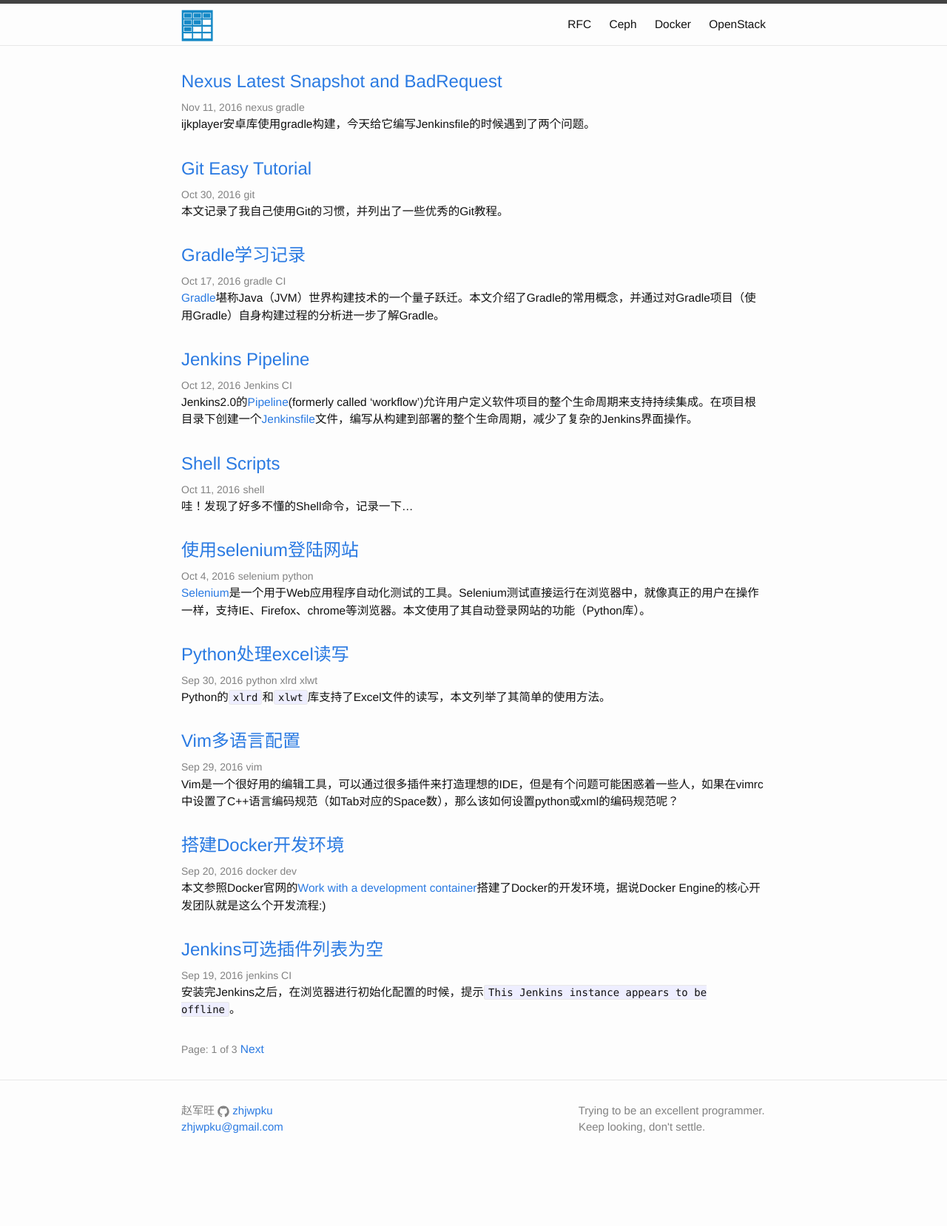
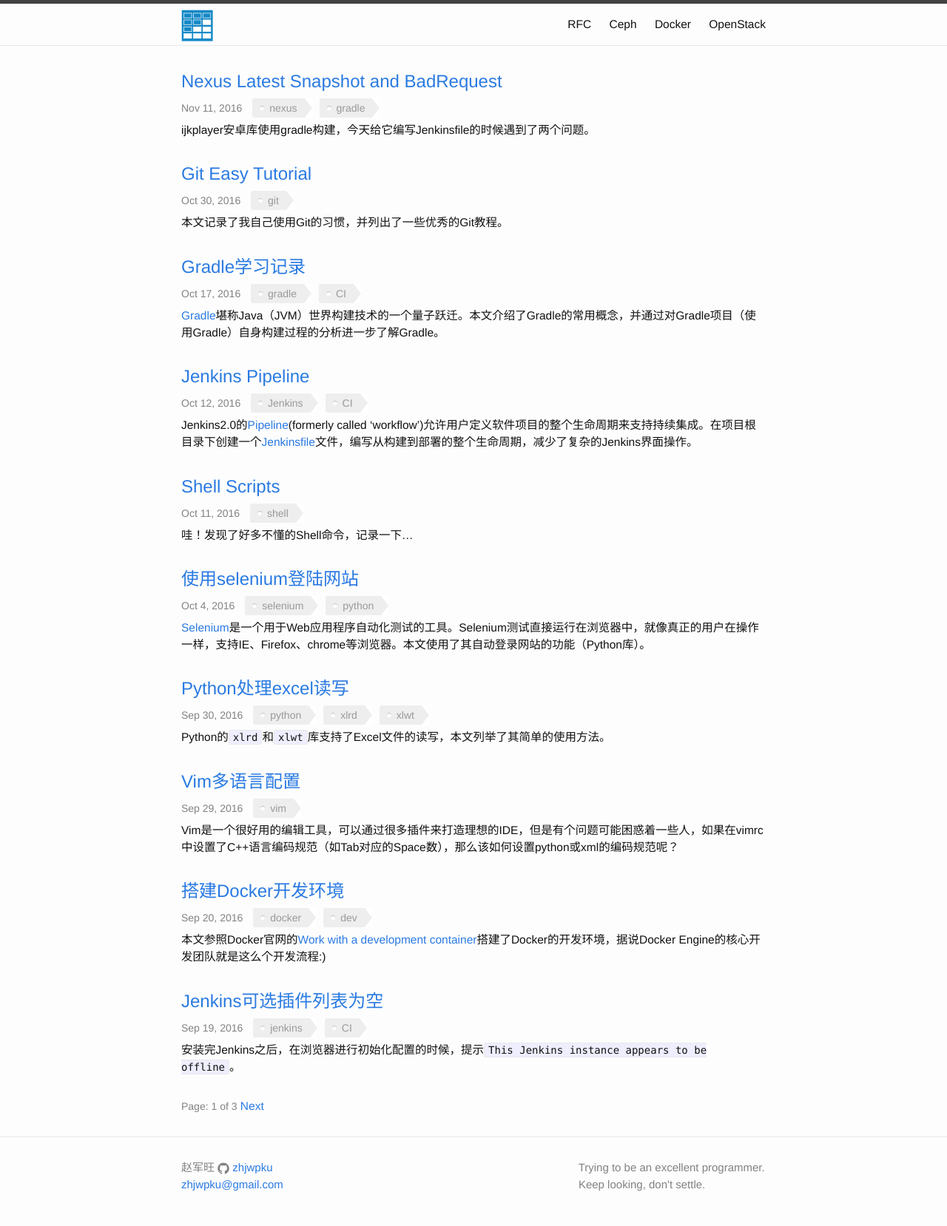
Before and after one commit to zhjwpku/zhjwpku.github.io, a Jekyll site: the page built from index.html, in a window 1280 px wide. Shown: the whole page at 74% size. Built offline with Jekyll 4.4.1, drawn with Linux system fonts in a browser that asks for light colours; the list of posts is cut into pages by our own code; comment, search, counter and statistics services are not loaded; before the commit the page ends 1581 px from its top, so only the background shows below that.

Commit message:
Add tag css
Signed-off-by: Zhao Junwang <zhjwpku@gmail.com>

```diff
--- a/_layouts/post.html
+++ b/_layouts/post.html
@@ -5,7 +5,10 @@
 
   <header class="post-header">
     <h2 itemprop="name headline">{{ page.title }}</h2>
-    <p class="post-meta"><time datetime="{{ page.date | date_to_xmlschema }}" itemprop="datePublished">{{ page.date | date: "%b %-d, %Y" }}</time>{% if page.author %} • <span itemprop="author" itemscope itemtype="http://schema.org/Person"><span itemprop="name">{{ page.author }}</span></span>{% endif %}{%if page.tags[0]%} <span>{% for tag in page.tags%} {{tag}} {% endfor %}<span/>{% endif %}</p>
+    <span class="post-meta"><time datetime="{{ page.date | date_to_xmlschema }}" itemprop="datePublished">{{ page.date | date: "%b %-d, %Y" }}</time>
+    {% if page.author %} • <span itemprop="author" itemscope itemtype="http://schema.org/Person"><span itemprop="name">{{ page.author }}</span></span>{% endif %}
+    {%if page.tags%}<span class="tags"> {% for tag in page.tags%}<li class="tag">{{tag}}</li>{% endfor %}</span>{% endif %}
+    </span>
   </header>
 
   <div class="post-content" itemprop="articleBody">
--- a/_sass/_base.scss
+++ b/_sass/_base.scss
@@ -220,3 +220,63 @@
     border-bottom: 1px solid #e0e0e0;
     border-left: 1px solid #e0e0e0;
 }
+
+/**
+ * Tags
+ */
+.tags {
+    list-style: none;
+    margin: 0;
+    overflow: hidden;
+    padding: 0;
+}
+
+.tags li {
+    //float: left;
+}
+
+.tag {
+    background: #eee;
+    border-radius: 3px 0 0 3px;
+    color: #999;
+    display: inline-block;
+    height: 26px;
+    line-height: 26px;
+    padding: 0 20px 0 23px;
+    position: relative;
+    margin: 0 0 5px 10px;
+    text-decoration: none;
+    -webkit-transition: color 0.2s;
+}
+
+.tag::before {
+    background: #fff;
+    border-radius: 10px;
+    box-shadow: inset 0 1px rgba(0, 0, 0, 0.25);
+    content: '';
+    height: 6px;
+    left: 10px;
+    position: absolute;
+    width: 6px;
+    top: 10px;
+}
+
+.tag::after {
+    background: #fff;
+    border-bottom: 13px solid transparent;
+    border-left: 10px solid #eee;
+    border-top: 13px solid transparent;
+    content: '';
+    position: absolute;
+    right: 0;
+    top: 0;
+}
+
+.tag:hover {
+    background-color: crimson;
+    color: white;
+}
+
+.tag:hover::after {
+    border-left-color: crimson;
+}
--- a/index.html
+++ b/index.html
@@ -14,14 +14,11 @@
           <a class="post-link" href="{{ post.url | prepend: site.baseurl }}">{{ post.title }}</a>
         </h2>
 
-        <span class="post-meta">{{ post.date | date: "%b %-d, %Y" }}</span>
-	{% if post.tags[0] %}
-	<span class="post-meta">
-	  {% for tag in post.tags %}
-	    {{tag}}
-	  {% endfor%}
-	</span>
-	{% endif %}
+        <ul class="tags">
+        <span class="post-meta"><time datetime="{{ post.date | date_to_xmlschema }}" itemprop="datePublished">{{ post.date | date: "%b %-d, %Y" }}</time>
+        {% if post.tags %}{% for tag in post.tags%}<li class="tag">{{tag}}</li>{% endfor %}{% endif %}
+        </span>
+        </ul>
 
         {{post.excerpt}}
 
```
